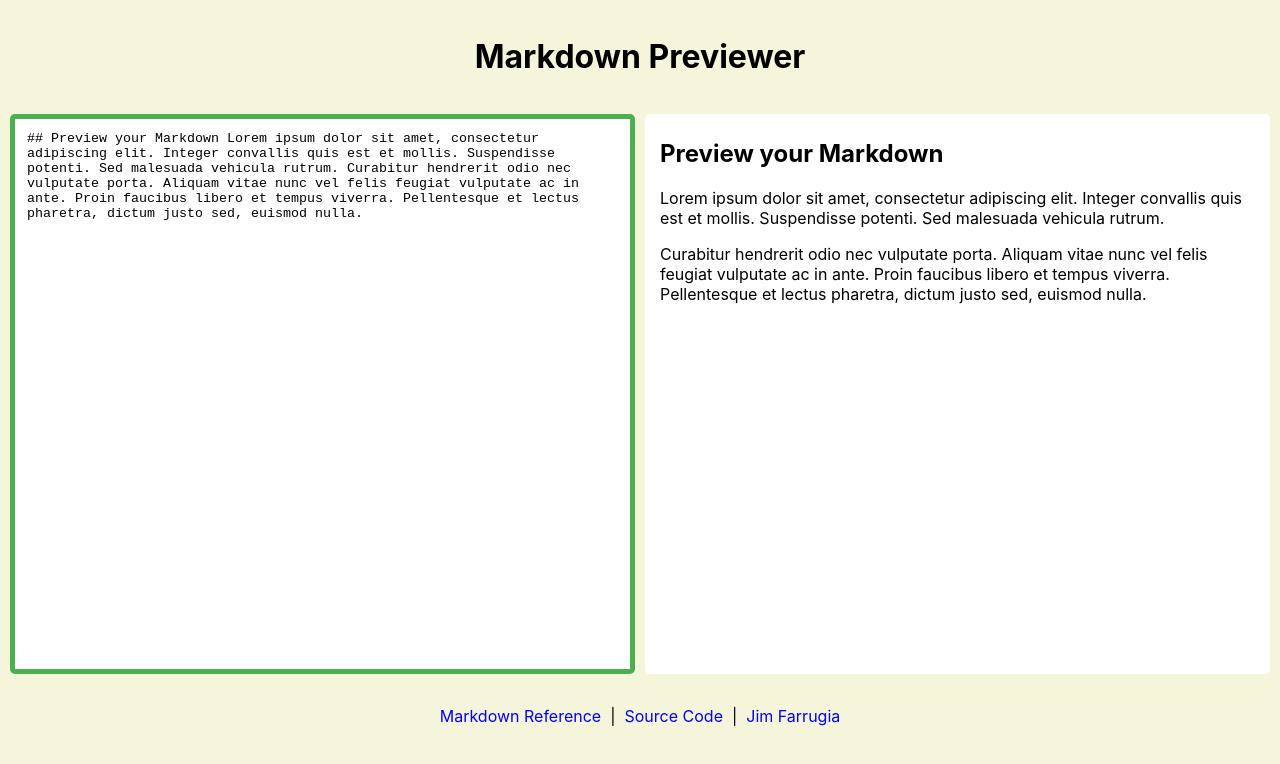
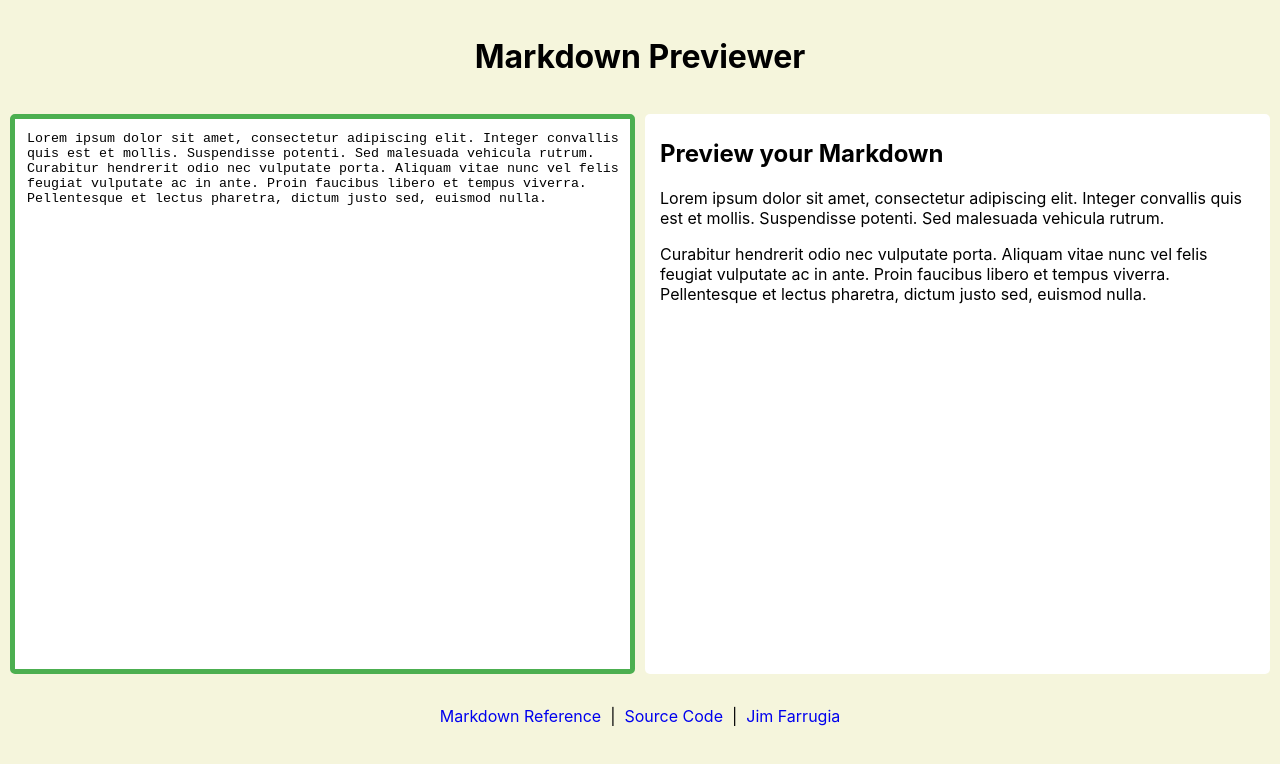
Before and after one commit to Jimfarrugia/react-markdown-previewer, a React (Create React App) app: page / in a window 1280 px wide. Shown: the top 764 px of the page. Built offline with nearby package versions, Linux system fonts and the light colour scheme.

Commit message:
seperate page sections into components

```diff
--- a/src/App.js
+++ b/src/App.js
@@ -1,48 +1,17 @@
+import Header from "./components/Header";
+import Input from "./components/Input";
+import Preview from "./components/Preview";
+import Footer from "./components/Footer";
+
 function App() {
 	return (
 		<div class="container">
-			<header>
-				<h1>Markdown Previewer</h1>
-			</header>
+			<Header title="Markdown Previewer" />
 			<div class="grid">
-				<div class="input">
-					<textarea>
-						## Preview your Markdown Lorem ipsum dolor sit amet, consectetur
-						adipiscing elit. Integer convallis quis est et mollis. Suspendisse
-						potenti. Sed malesuada vehicula rutrum. Curabitur hendrerit odio nec
-						vulputate porta. Aliquam vitae nunc vel felis feugiat vulputate ac
-						in ante. Proin faucibus libero et tempus viverra. Pellentesque et
-						lectus pharetra, dictum justo sed, euismod nulla.
-					</textarea>
-				</div>
-				<div class="preview">
-					<h2>Preview your Markdown</h2>
-					<p>
-						Lorem ipsum dolor sit amet, consectetur adipiscing elit. Integer
-						convallis quis est et mollis. Suspendisse potenti. Sed malesuada
-						vehicula rutrum.
-					</p>
-					<p>
-						Curabitur hendrerit odio nec vulputate porta. Aliquam vitae nunc vel
-						felis feugiat vulputate ac in ante. Proin faucibus libero et tempus
-						viverra. Pellentesque et lectus pharetra, dictum justo sed, euismod
-						nulla.
-					</p>
-				</div>
+				<Input />
+				<Preview />
 			</div>
-			<footer>
-				<ul>
-					<li>
-						<a href="#">Markdown Reference</a>
-					</li>
-					<li>
-						<a href="#">Source Code</a>
-					</li>
-					<li>
-						<a href="#">Jim Farrugia</a>
-					</li>
-				</ul>
-			</footer>
+			<Footer />
 		</div>
 	);
 }
--- /dev/null
+++ b/src/components/Footer.jsx
@@ -0,0 +1,21 @@
+import React from "react";
+
+const Footer = () => {
+	return (
+		<footer>
+			<ul>
+				<li>
+					<a href="#">Markdown Reference</a>
+				</li>
+				<li>
+					<a href="#">Source Code</a>
+				</li>
+				<li>
+					<a href="#">Jim Farrugia</a>
+				</li>
+			</ul>
+		</footer>
+	);
+};
+
+export default Footer;
--- /dev/null
+++ b/src/components/Header.jsx
@@ -0,0 +1,9 @@
+const Header = ({ title }) => {
+	return (
+		<header>
+			<h1>{title}</h1>
+		</header>
+	);
+};
+
+export default Header;
--- /dev/null
+++ b/src/components/Input.jsx
@@ -0,0 +1,16 @@
+const Input = () => {
+	return (
+		<div class="input">
+			<textarea>
+				Lorem ipsum dolor sit amet, consectetur adipiscing elit. Integer
+				convallis quis est et mollis. Suspendisse potenti. Sed malesuada
+				vehicula rutrum. Curabitur hendrerit odio nec vulputate porta. Aliquam
+				vitae nunc vel felis feugiat vulputate ac in ante. Proin faucibus libero
+				et tempus viverra. Pellentesque et lectus pharetra, dictum justo sed,
+				euismod nulla.
+			</textarea>
+		</div>
+	);
+};
+
+export default Input;
--- /dev/null
+++ b/src/components/Preview.jsx
@@ -0,0 +1,22 @@
+import React from "react";
+
+const Preview = () => {
+	return (
+		<div class="preview">
+			<h2>Preview your Markdown</h2>
+			<p>
+				Lorem ipsum dolor sit amet, consectetur adipiscing elit. Integer
+				convallis quis est et mollis. Suspendisse potenti. Sed malesuada
+				vehicula rutrum.
+			</p>
+			<p>
+				Curabitur hendrerit odio nec vulputate porta. Aliquam vitae nunc vel
+				felis feugiat vulputate ac in ante. Proin faucibus libero et tempus
+				viverra. Pellentesque et lectus pharetra, dictum justo sed, euismod
+				nulla.
+			</p>
+		</div>
+	);
+};
+
+export default Preview;
```
